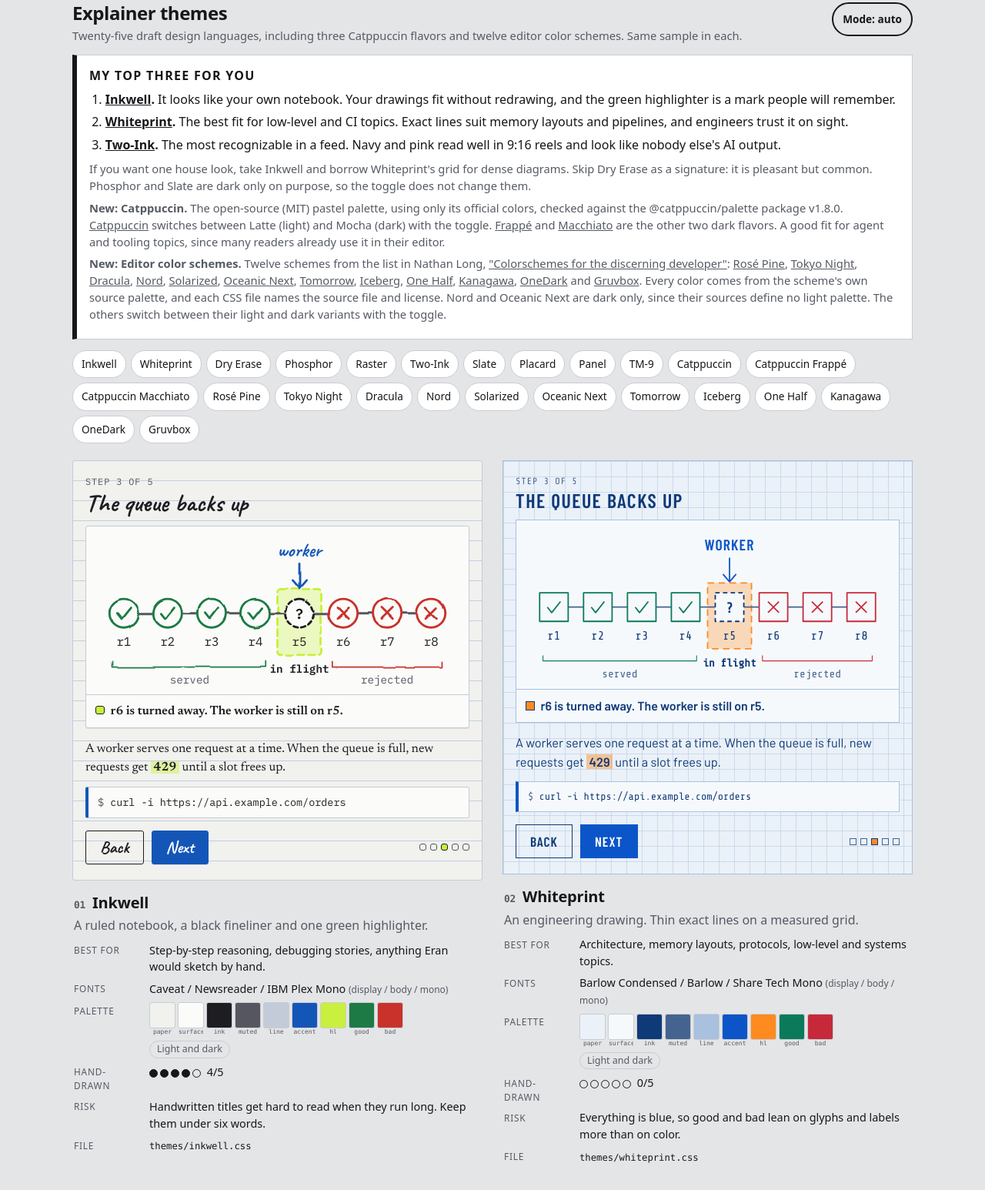
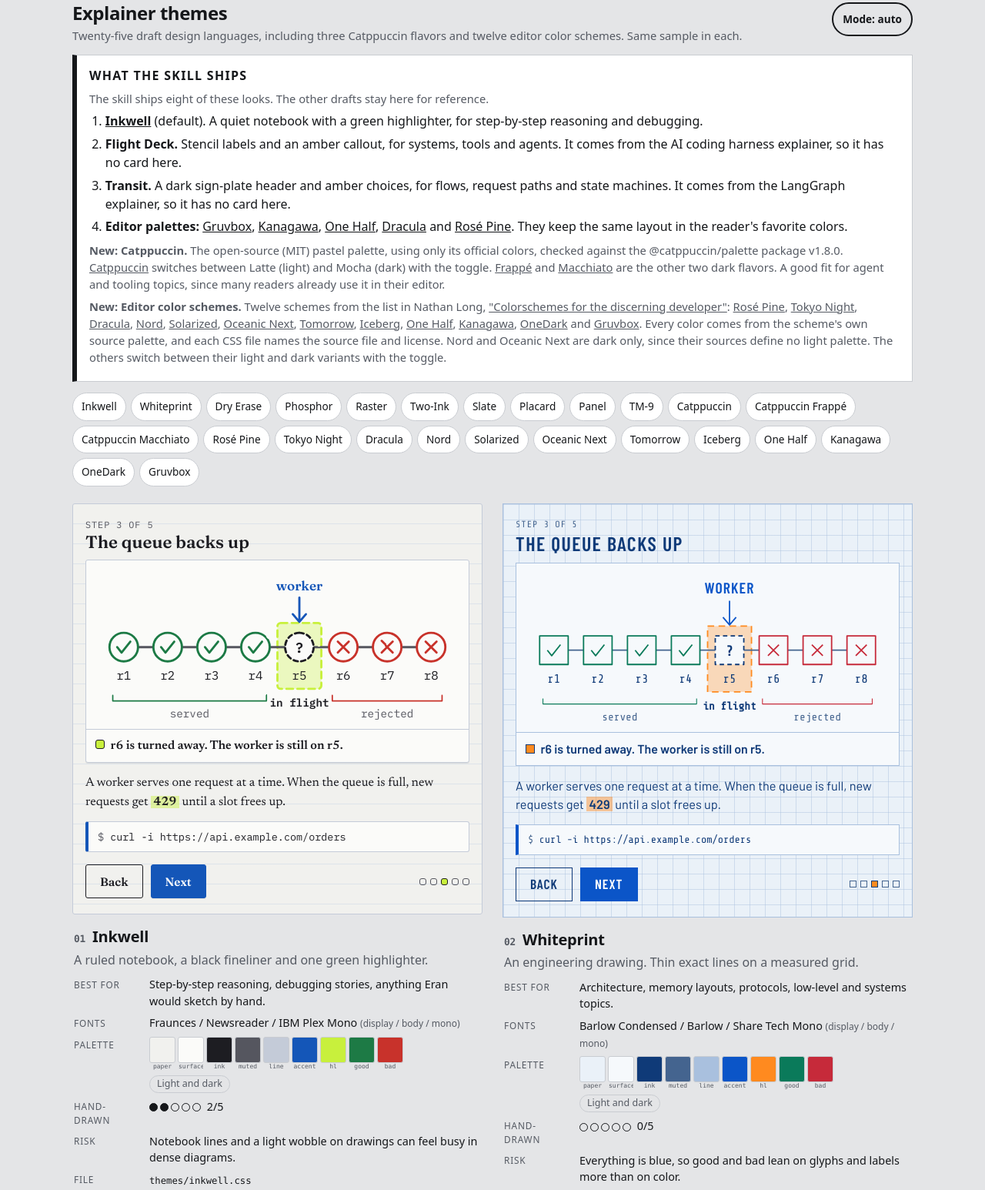
Before and after one commit to EranYonai/explainers, a website: page docs/themes/index.html in a window 1280 px wide. Shown: the part 19-1565 px from the top of the page at 77% size. Drawn offline with nearby package versions, Linux system fonts and the light colour scheme; a web font is replaced by a local one.

Commit message:
Gallery: list the eight shipped themes; match the new Inkwell (#5)

```diff
--- a/docs/themes/index.html
+++ b/docs/themes/index.html
@@ -6,7 +6,7 @@
 <title>Explainer themes: 25 drafts</title>
 <link rel="preconnect" href="https://fonts.googleapis.com">
 <link rel="preconnect" href="https://fonts.gstatic.com" crossorigin>
-<link href="https://fonts.googleapis.com/css2?family=Caveat:wght@600;700&family=Newsreader:ital,opsz,wght@0,6..72,400;0,6..72,600;1,6..72,400&family=IBM+Plex+Mono:wght@400;600&family=Barlow+Condensed:wght@500;600&family=Barlow:ital,wght@0,400;0,600;1,400&family=Share+Tech+Mono&family=Gochi+Hand&family=Figtree:ital,wght@0,400;0,600;1,400&family=Fira+Code:wght@400;600&family=VT323&family=JetBrains+Mono:ital,wght@0,400;0,700;1,400&family=Archivo:ital,wght@0,400;0,600;0,900;1,400&family=DM+Mono:wght@400;500&family=Dela+Gothic+One&family=Space+Grotesk:wght@400;600&family=Space+Mono:ital,wght@0,400;0,700;1,400&family=Cabin+Sketch:wght@400;700&family=Patrick+Hand&family=Cutive+Mono&family=Marcellus&family=Spectral:ital,wght@0,400;0,600;1,400&family=Courier+Prime:wght@400;700&family=Bangers&family=Comic+Neue:ital,wght@0,400;0,700;1,400&family=Ubuntu+Mono:wght@400;700&family=Big+Shoulders+Display:wght@700;800&family=Public+Sans:ital,wght@0,400;0,600;1,400&family=Red+Hat+Mono:wght@400;600&family=Fredoka:wght@500;600&family=Nunito:ital,wght@0,400;0,600;1,400&display=swap" rel="stylesheet">
+<link href="https://fonts.googleapis.com/css2?family=Fraunces:opsz,wght@9..144,600&family=Newsreader:ital,opsz,wght@0,6..72,400;0,6..72,600;1,6..72,400&family=IBM+Plex+Mono:wght@400;600&family=Barlow+Condensed:wght@500;600&family=Barlow:ital,wght@0,400;0,600;1,400&family=Share+Tech+Mono&family=Gochi+Hand&family=Figtree:ital,wght@0,400;0,600;1,400&family=Fira+Code:wght@400;600&family=VT323&family=JetBrains+Mono:ital,wght@0,400;0,700;1,400&family=Archivo:ital,wght@0,400;0,600;0,900;1,400&family=DM+Mono:wght@400;500&family=Dela+Gothic+One&family=Space+Grotesk:wght@400;600&family=Space+Mono:ital,wght@0,400;0,700;1,400&family=Cabin+Sketch:wght@400;700&family=Patrick+Hand&family=Cutive+Mono&family=Marcellus&family=Spectral:ital,wght@0,400;0,600;1,400&family=Courier+Prime:wght@400;700&family=Bangers&family=Comic+Neue:ital,wght@0,400;0,700;1,400&family=Ubuntu+Mono:wght@400;700&family=Big+Shoulders+Display:wght@700;800&family=Public+Sans:ital,wght@0,400;0,600;1,400&family=Red+Hat+Mono:wght@400;600&family=Fredoka:wght@500;600&family=Nunito:ital,wght@0,400;0,600;1,400&display=swap" rel="stylesheet">
 <style>
 /* gallery chrome */
 :root{--g-bg:#e4e5e7;--g-card:#ffffff;--g-ink:#15171a;--g-muted:#555a63;--g-line:#c9ccd1;--g-mark:#15171a;color-scheme:light}
@@ -48,14 +48,14 @@ header.top p{margin:.3rem 0 0;color:var(--g-muted);font-size:.92rem}
 .hand span{width:11px;height:11px;border:1.5px solid var(--g-mark);border-radius:50%}
 .hand span.on{background:var(--g-mark)}
 /* theme tokens, scoped per sample */
-.t-inkwell{--font-display: "Caveat","Segoe Print",cursive;
+.t-inkwell{--font-display: "Fraunces",Georgia,serif;
 --font-body: "Newsreader",Georgia,serif;
 --font-mono: "IBM Plex Mono",ui-monospace,Menlo,Consolas,monospace;
 --radius: 3px;
 --stroke-width: 2;
---sketch: 2.4;
---display-scale: 1.45;
---display-weight: 700;
+--sketch: 1.2;
+--display-scale: 1;
+--display-weight: 600;
 --display-transform: none;
 --display-tracking: 0;
 --border-width: 1px;
@@ -72,7 +72,7 @@ header.top p{margin:.3rem 0 0;color:var(--g-muted);font-size:.92rem}
 --bad: #c8322b;
 --accent-ink: #ffffff;
 --hl-ink: #111111;
---texture: repeating-linear-gradient(to bottom,transparent 0 25px,color-mix(in srgb,var(--accent) 22%,transparent) 25px 26px);
+--texture: repeating-linear-gradient(to bottom,transparent 0 25px,color-mix(in srgb,var(--accent) 9%,transparent) 25px 26px);
 --shadow: 0 1px 0 rgba(0,0,0,.08);
 --texture-size: auto;
 --body-scale: 1;
@@ -88,7 +88,7 @@ header.top p{margin:.3rem 0 0;color:var(--g-muted);font-size:.92rem}
 --bad: #ff7b6e;
 --accent-ink: #101014;
 --hl-ink: #111111;
---texture: repeating-linear-gradient(to bottom,transparent 0 25px,color-mix(in srgb,var(--accent) 16%,transparent) 25px 26px);
+--texture: repeating-linear-gradient(to bottom,transparent 0 25px,color-mix(in srgb,var(--accent) 7%,transparent) 25px 26px);
 --shadow: none;
 }}
 :root[data-theme="dark"] .t-inkwell{--paper: #161618;
@@ -102,7 +102,7 @@ header.top p{margin:.3rem 0 0;color:var(--g-muted);font-size:.92rem}
 --bad: #ff7b6e;
 --accent-ink: #101014;
 --hl-ink: #111111;
---texture: repeating-linear-gradient(to bottom,transparent 0 25px,color-mix(in srgb,var(--accent) 16%,transparent) 25px 26px);
+--texture: repeating-linear-gradient(to bottom,transparent 0 25px,color-mix(in srgb,var(--accent) 7%,transparent) 25px 26px);
 --shadow: none;
 }
 .t-whiteprint{--font-display: "Barlow Condensed","Arial Narrow",sans-serif;
@@ -1300,13 +1300,14 @@ header.top p{margin:.3rem 0 0;color:var(--g-muted);font-size:.92rem}
   <button id="mode" type="button" aria-label="Switch color mode">Mode: auto</button>
 </header>
 <section class="rec">
-  <h2>My top three for you</h2>
+  <h2>What the skill ships</h2>
+  <p>The skill ships eight of these looks. The other drafts stay here for reference.</p>
   <ol>
-    <li><b><a href="#inkwell">Inkwell</a>.</b> It looks like your own notebook. Your drawings fit without redrawing, and the green highlighter is a mark people will remember.</li>
-    <li><b><a href="#whiteprint">Whiteprint</a>.</b> The best fit for low-level and CI topics. Exact lines suit memory layouts and pipelines, and engineers trust it on sight.</li>
-    <li><b><a href="#two-ink">Two-Ink</a>.</b> The most recognizable in a feed. Navy and pink read well in 9:16 reels and look like nobody else's AI output.</li>
+    <li><b><a href="#inkwell">Inkwell</a></b> (default). A quiet notebook with a green highlighter, for step-by-step reasoning and debugging.</li>
+    <li><b>Flight Deck.</b> Stencil labels and an amber callout, for systems, tools and agents. It comes from the AI coding harness explainer, so it has no card here.</li>
+    <li><b>Transit.</b> A dark sign-plate header and amber choices, for flows, request paths and state machines. It comes from the LangGraph explainer, so it has no card here.</li>
+    <li><b>Editor palettes:</b> <a href="#gruvbox">Gruvbox</a>, <a href="#kanagawa">Kanagawa</a>, <a href="#one-half">One Half</a>, <a href="#dracula">Dracula</a> and <a href="#rose-pine">Rosé Pine</a>. They keep the same layout in the reader's favorite colors.</li>
   </ol>
-  <p>If you want one house look, take Inkwell and borrow Whiteprint's grid for dense diagrams. Skip Dry Erase as a signature: it is pleasant but common. Phosphor and Slate are dark only on purpose, so the toggle does not change them.</p>
   <p><b>New: Catppuccin.</b> The open-source (MIT) pastel palette, using only its official colors, checked against the @catppuccin/palette package v1.8.0. <a href="#catppuccin">Catppuccin</a> switches between Latte (light) and Mocha (dark) with the toggle. <a href="#catppuccin-frappe">Frappé</a> and <a href="#catppuccin-macchiato">Macchiato</a> are the other two dark flavors. A good fit for agent and tooling topics, since many readers already use it in their editor.</p>
   <p><b>New: Editor color schemes.</b> Twelve schemes from the list in Nathan Long, <a href="https://nathan-long.com/blog/colorschemes-for-the-discerning-developer/">"Colorschemes for the discerning developer"</a>: <a href="#rose-pine">Rosé Pine</a>, <a href="#tokyo-night">Tokyo Night</a>, <a href="#dracula">Dracula</a>, <a href="#nord">Nord</a>, <a href="#solarized">Solarized</a>, <a href="#oceanic-next">Oceanic Next</a>, <a href="#tomorrow">Tomorrow</a>, <a href="#iceberg">Iceberg</a>, <a href="#one-half">One Half</a>, <a href="#kanagawa">Kanagawa</a>, <a href="#onedark">OneDark</a> and <a href="#gruvbox">Gruvbox</a>. Every color comes from the scheme's own source palette, and each CSS file names the source file and license. Nord and Oceanic Next are dark only, since their sources define no light palette. The others switch between their light and dark variants with the toggle.</p>
 </section>
@@ -1326,10 +1327,10 @@ header.top p{margin:.3rem 0 0;color:var(--g-muted);font-size:.92rem}
   <p class="mood">A ruled notebook, a black fineliner and one green highlighter.</p>
   <dl>
     <dt>Best for</dt><dd>Step-by-step reasoning, debugging stories, anything Eran would sketch by hand.</dd>
-    <dt>Fonts</dt><dd>Caveat / Newsreader / IBM Plex Mono <small>(display / body / mono)</small></dd>
+    <dt>Fonts</dt><dd>Fraunces / Newsreader / IBM Plex Mono <small>(display / body / mono)</small></dd>
     <dt>Palette</dt><dd><div class="sws t-inkwell"><span class="sw" style="background:var(--paper)" title="--paper"><i>paper</i></span><span class="sw" style="background:var(--surface)" title="--surface"><i>surface</i></span><span class="sw" style="background:var(--ink)" title="--ink"><i>ink</i></span><span class="sw" style="background:var(--muted)" title="--muted"><i>muted</i></span><span class="sw" style="background:var(--line)" title="--line"><i>line</i></span><span class="sw" style="background:var(--accent)" title="--accent"><i>accent</i></span><span class="sw" style="background:var(--hl)" title="--hl"><i>hl</i></span><span class="sw" style="background:var(--good)" title="--good"><i>good</i></span><span class="sw" style="background:var(--bad)" title="--bad"><i>bad</i></span></div><span class="badge">Light and dark</span></dd>
-    <dt>Hand-drawn</dt><dd><span class="hand"><span class="on"></span><span class="on"></span><span class="on"></span><span class="on"></span><span class=""></span></span> 4/5</dd>
-    <dt>Risk</dt><dd>Handwritten titles get hard to read when they run long. Keep them under six words.</dd>
+    <dt>Hand-drawn</dt><dd><span class="hand"><span class="on"></span><span class="on"></span><span class=""></span><span class=""></span><span class=""></span></span> 2/5</dd>
+    <dt>Risk</dt><dd>Notebook lines and a light wobble on drawings can feel busy in dense diagrams.</dd>
     <dt>File</dt><dd><code>themes/inkwell.css</code></dd>
   </dl>
 </div>
--- a/docs/themes/themes/inkwell.css
+++ b/docs/themes/themes/inkwell.css
@@ -1,20 +1,20 @@
 /* Inkwell (inkwell)
    A ruled notebook, a black fineliner and one green highlighter.
    Best for: Step-by-step reasoning, debugging stories, anything Eran would sketch by hand.
-   Fonts: Caveat / Newsreader / IBM Plex Mono
-   Google Fonts: https://fonts.googleapis.com/css2?family=Caveat:wght@600;700&family=Newsreader:ital,opsz,wght@0,6..72,400;0,6..72,600;1,6..72,400&family=IBM+Plex+Mono:wght@400;600&display=swap
+   Fonts: Fraunces / Newsreader / IBM Plex Mono
+   Google Fonts: https://fonts.googleapis.com/css2?family=Fraunces:opsz,wght@9..144,600&family=Newsreader:ital,opsz,wght@0,6..72,400;0,6..72,600;1,6..72,400&family=IBM+Plex+Mono:wght@400;600&display=swap
    Mode: light and dark
    --sketch is the feDisplacementMap scale for hand-drawn wobble (0 = off).
 */
 :root {
-  --font-display: "Caveat","Segoe Print",cursive;
+  --font-display: "Fraunces",Georgia,serif;
   --font-body: "Newsreader",Georgia,serif;
   --font-mono: "IBM Plex Mono",ui-monospace,Menlo,Consolas,monospace;
   --radius: 3px;
   --stroke-width: 2;
-  --sketch: 2.4;
-  --display-scale: 1.45;
-  --display-weight: 700;
+  --sketch: 1.2;
+  --display-scale: 1;
+  --display-weight: 600;
   --display-transform: none;
   --display-tracking: 0;
   --border-width: 1px;
@@ -31,7 +31,7 @@
   --bad: #c8322b;
   --accent-ink: #ffffff;
   --hl-ink: #111111;
-  --texture: repeating-linear-gradient(to bottom,transparent 0 25px,color-mix(in srgb,var(--accent) 22%,transparent) 25px 26px);
+  --texture: repeating-linear-gradient(to bottom,transparent 0 25px,color-mix(in srgb,var(--accent) 9%,transparent) 25px 26px);
   --shadow: 0 1px 0 rgba(0,0,0,.08);
   --texture-size: auto;
   --body-scale: 1;
@@ -49,7 +49,7 @@
     --bad: #ff7b6e;
     --accent-ink: #101014;
     --hl-ink: #111111;
-    --texture: repeating-linear-gradient(to bottom,transparent 0 25px,color-mix(in srgb,var(--accent) 16%,transparent) 25px 26px);
+    --texture: repeating-linear-gradient(to bottom,transparent 0 25px,color-mix(in srgb,var(--accent) 7%,transparent) 25px 26px);
     --shadow: none;
   }
 }
@@ -65,6 +65,6 @@
   --bad: #ff7b6e;
   --accent-ink: #101014;
   --hl-ink: #111111;
-  --texture: repeating-linear-gradient(to bottom,transparent 0 25px,color-mix(in srgb,var(--accent) 16%,transparent) 25px 26px);
+  --texture: repeating-linear-gradient(to bottom,transparent 0 25px,color-mix(in srgb,var(--accent) 7%,transparent) 25px 26px);
   --shadow: none;
 }
```
Also changed, not shown: 1 other file.
